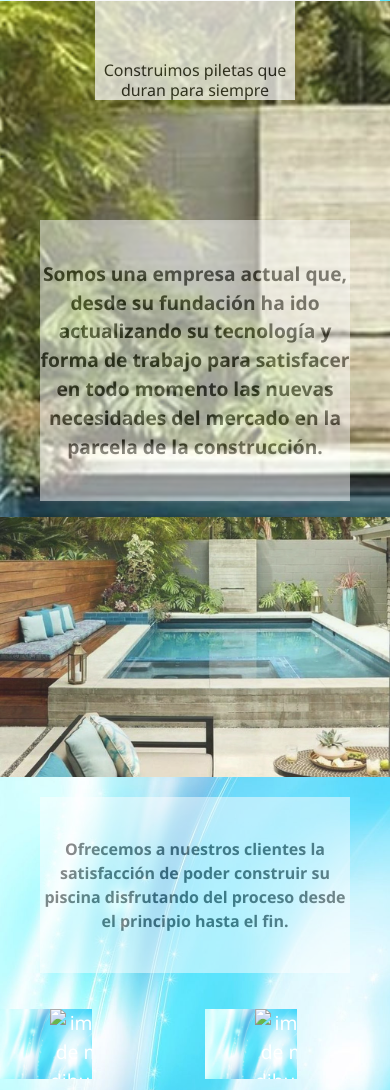
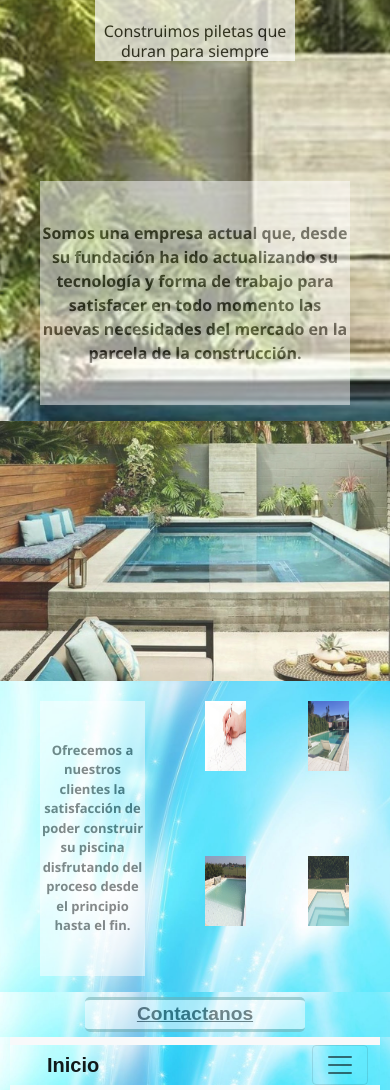
Before and after one commit to meg19831/timepool, a plain HTML site: page index.html in a window 390 px wide. Shown: the part 188-1278 px from the top of the page. Drawn offline with nearby package versions, Linux system fonts and the light colour scheme.

Commit message:
aplicando cambios en media queris y animaciones

```diff
--- a/css/style.css
+++ b/css/style.css
@@ -138,10 +138,10 @@ a{
     background-color:white;
     opacity: 0.7;
     color: black;
-    transition:all 10s;
+
 }
 .construimos h2:hover{
-
+transition:all 10s;
     width: 800px;
 }
 
@@ -768,8 +768,8 @@ a{
     position: static;
 
     width: 100%;
-  height: auto;
-  max-height: auto;
+    height: auto;
+    max-height: auto;
 }
 
 .iluminacionimagen{
@@ -780,16 +780,16 @@ a{
 
 /* se establecen las @media para la barra de navegacion y el header*/
 
-@media (max-width: 874px) {
+/*@media (max-width: 874px) {
     ul {
     display: flex;
     flex-direction:column;
     align-items: center;
     justify-content: space-between;
     }
-}
+}*/
 
-@media (max-width: 790px) {
+@media (max-width: 768px) {
     h1{
         display: flex;
         flex-flow:row;
@@ -811,13 +811,13 @@ a{
     }
 }
 
-@media(max-width: 580px){
+@media(max-width: 576px){
     h1{
         font-size: 25px;
     }
 }
 
-@media(max-width: 580px){
+/*@media(max-width: 580px){
     ul{
         display: none;
     }
@@ -825,7 +825,7 @@ a{
         display: block;
 
     }
-}
+}*/
 
 @media(max-width: 570px){
 
@@ -838,7 +838,6 @@ a{
     align-items: center;
     margin: 0 auto;
     width: 400px;
-
 
 }
 }
@@ -872,39 +871,39 @@ a{
         align-items: center;
     }
 }
-@media(max-width:1000px){
-    .planopileta{
-    grid-template-columns: auto;
-    }
-    .planopileta__imagen{
-        grid-template-columns: repeat(2 1fr);
-        width: 75%;
-        height: 350;
-        padding-left: 50px;
-    }
-}
 
-@media(max-width:714px){
+
+@media(max-width:768px){
     .planopileta__imagen{
 
-        width: 70%;
+        width: 80%;
+        height: 80%;
+        grid-template-columns: repeat(2 1fr);
+
 }
         .planopileta__parrafo{
-            font-size: medium
+            font-size: small;
+        }
+
+        .construimos__title .somos__title .iluminacion__title .galeria__title .diseños__title .seccioncontactanos__title{
+            transition: none;
         }
 }
 
-@media(max-width:660px){
+@media(max-width:576px){
     .planopileta__imagen{
         width: 50%;
         height: 70px;
         justify-content: center;
     }
+    h2{
+        font-size: large;
+        transition: none;
+    }
+    .construimos__parrafo{
+        font-size: medium;
+    }
 }
-
-
-
-
 
 
 
--- a/index.html
+++ b/index.html
@@ -17,7 +17,6 @@
         <img class="icono" src="./assets/iconos/icono.png" alt="icono de la pagina">
         <div class="titulo">
             <h1>TimePool Picinas</h1>
-            <span>🏊‍♀️</span>
             <nav class="navbar navbar-expand-lg navbar-light bg-light mx-end" >
                 <div class="container-fluid">
                     <a class="navbar-brand" href="../index.html">Inicio</a>
@@ -67,16 +66,16 @@
                 <div class="planopileta">
                     <p class="planopileta__parrafo">Ofrecemos a nuestros clientes la satisfacción de poder construir su piscina disfrutando del proceso desde el principio hasta el fin.</p>
                     <div class="planopileta__imagen">
-                    <img  src="../Primer desafio/assets/Imagenes/mano y plano.jpg" alt="imagen de mano dibujando plano de una pileta">
+                    <img  src="./assets/Imagenes/mano y plano.jpg" alt="imagen de mano dibujando plano de una pileta">
                     </div>
                     <div class="planopileta__imagen" >
-                        <img src="../Primer desafio/assets/Imagenes/plano1.jpeg" alt="imagen de mano dibujando plano de una pileta">
+                        <img src="./assets/Imagenes/plano1.jpeg" alt="imagen de mano dibujando plano de una pileta">
                     </div>
                     <div class="planopileta__imagen">
-                        <img  src="../Primer desafio/assets/Imagenes/plano2.jpg" alt="imagen de mano dibujando plano de una pileta">
+                        <img  src="./assets/Imagenes/plano2.jpg" alt="imagen de mano dibujando plano de una pileta">
                     </div>
                     <div class="planopileta__imagen">
-                        <img  src="../Primer desafio/assets/Imagenes/plano3.jpg" alt="imagen de mano dibujando plano de una pileta">
+                        <img  src="./assets/Imagenes/plano3.jpg" alt="imagen de mano dibujando plano de una pileta">
                     </div>
                 </div>
                 <div class="contactanos">
```
Also changed, not shown: assets/Imagenes/slider de imagenes/diseño pileta.jpg (renamed from assets/Imagenes/diseño pileta.jpg).
